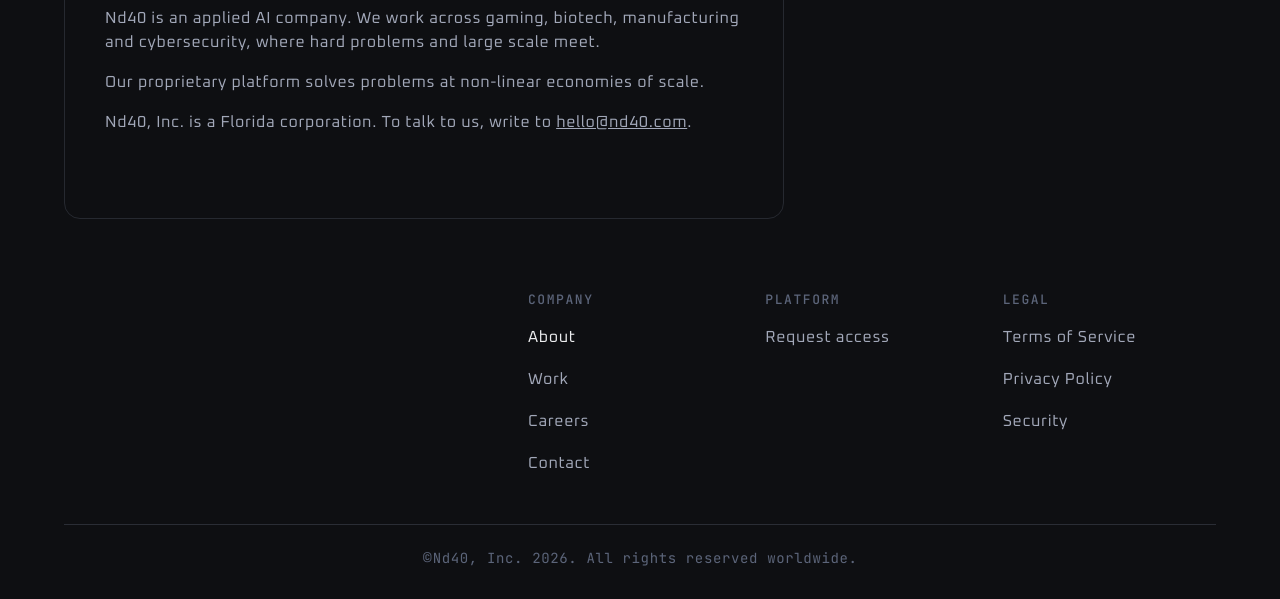
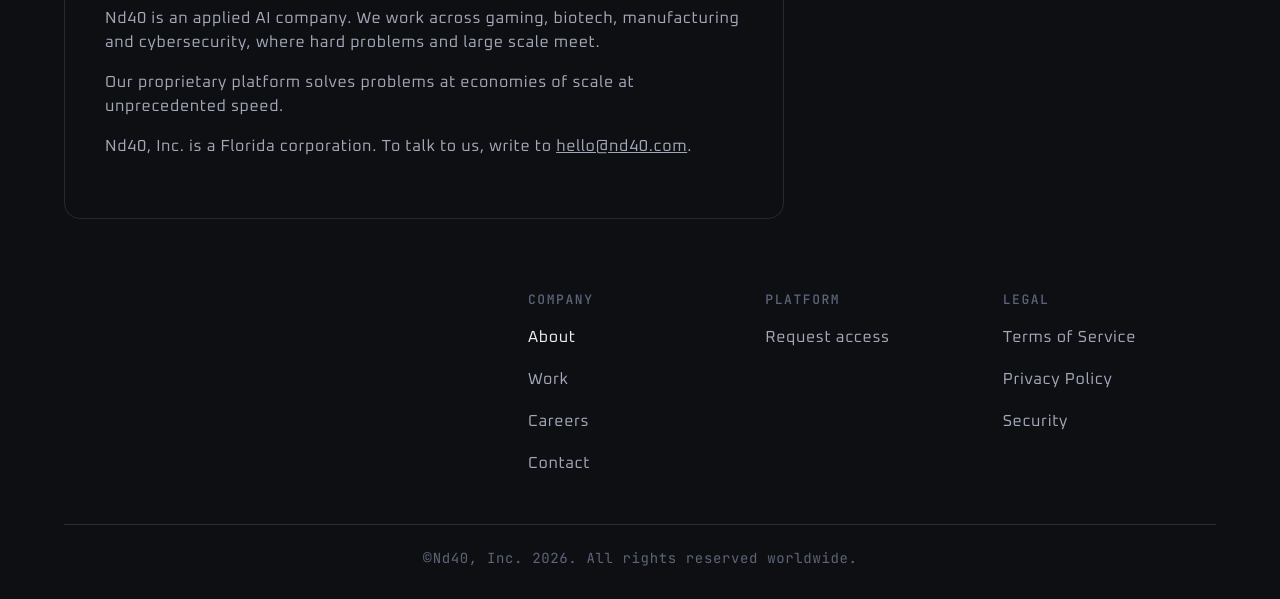
Before and after one commit to nd40-inc/com-nd40, a plain HTML site: page website/about.html in a window 1280 px wide. Shown: the part 234-833 px from the top of the page. Drawn offline with Linux system fonts and the light colour scheme.

Commit message:
About: economies of scale at unprecedented speed per James
Co-Authored-By: Claude Opus 5.5 <noreply@anthropic.com>

```diff
--- a/website/about.html
+++ b/website/about.html
@@ -27,7 +27,7 @@
 <h2 style="margin: 0; font-size: 40px; font-weight: 400; letter-spacing: 0.04em; color: #ECEDEF">About</h2>
 <!-- Draft for review -->
 <p style="margin: 0; font-size: 16px; line-height: 1.5; color: #A2A8B9">Nd40 is an applied AI company. We work across gaming, biotech, manufacturing and cybersecurity, where hard problems and large scale meet.</p>
-<p style="margin: 0; font-size: 16px; line-height: 1.5; color: #A2A8B9">Our proprietary platform solves problems at non-linear economies of scale.</p>
+<p style="margin: 0; font-size: 16px; line-height: 1.5; color: #A2A8B9">Our proprietary platform solves problems at economies of scale at unprecedented speed.</p>
 <p style="margin: 0; font-size: 16px; line-height: 1.5; color: #A2A8B9">Nd40, Inc. is a Florida corporation. To talk to us, write to <a href="mailto:hello@nd40.com">hello@nd40.com</a>.</p>
 </main>
 
```
